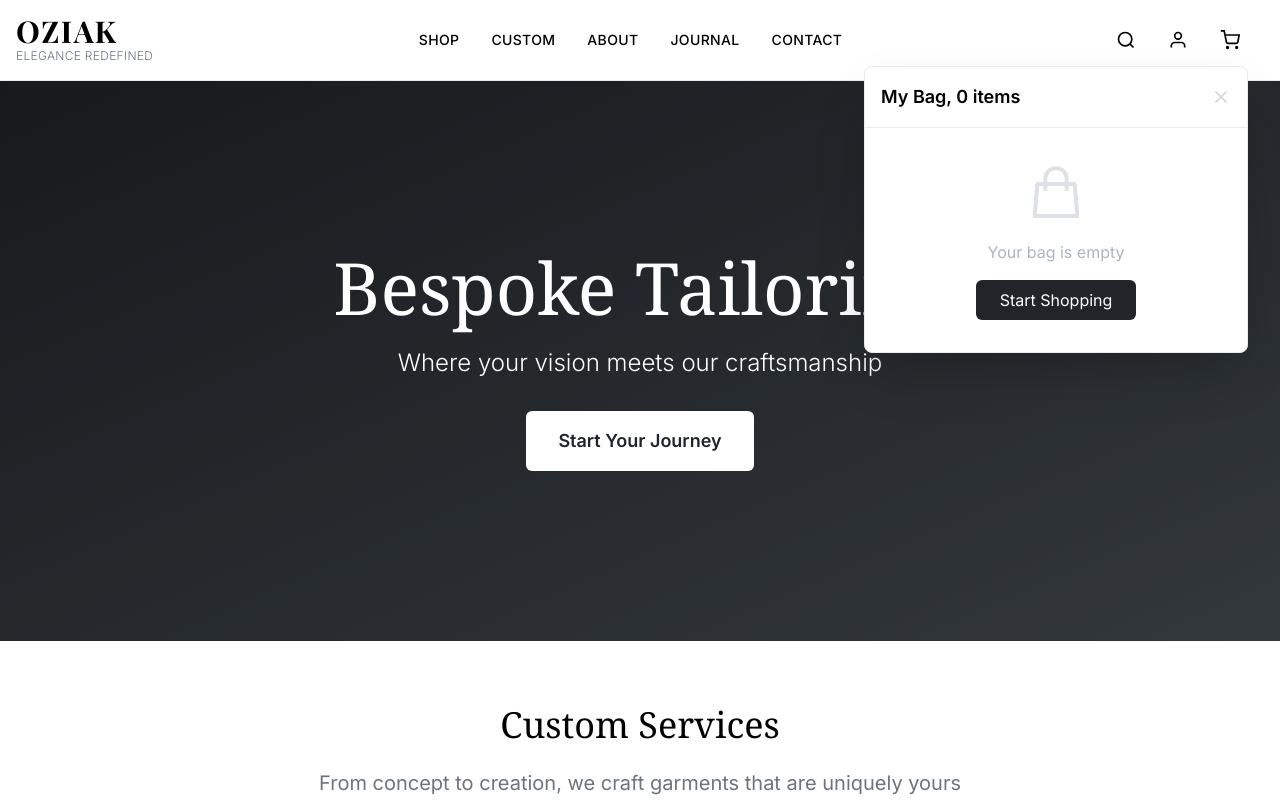
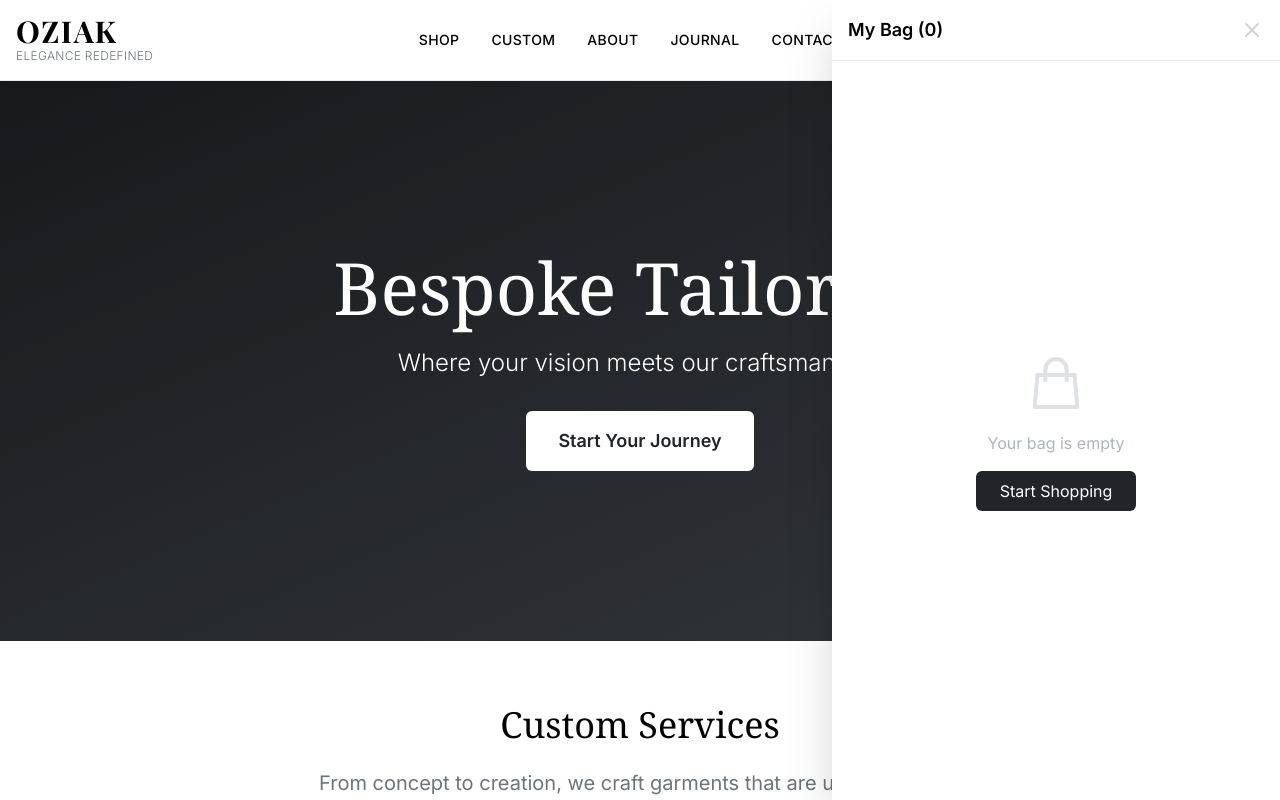
Before and after one commit to deviator53/oziak-e-commerce, a Next.js app: page /custom in a window 1280 px wide. Both pictures are taken after a click on the button 1230 px from the left and 40 px from the top of the page. Shown: the top 800 px of the page. Built offline with nearby package versions, Linux system fonts and the light colour scheme.

Commit message:
updates on carts etc

```diff
--- a/src/app/(frontend)/styles.css
+++ b/src/app/(frontend)/styles.css
@@ -29,6 +29,17 @@
       transform: translateX(100%);
     }
   }
+
+  @keyframes slide-in-right {
+    0% {
+      transform: translateX(100%);
+    }
+    100% {
+      transform: translateX(0);
+    }
+  }
+
+  --animate-slide-in-right: slide-in-right 0.3s ease-out;
 }
 
 
--- a/src/components/CartDropdown.tsx
+++ b/src/components/CartDropdown.tsx
@@ -56,19 +56,19 @@ export default function CartDropdown() {
         )}
       </button>
 
-      {/* Dropdown */}
+      {/* Cart Sidebar */}
       {isOpen && (
-        <div className="absolute right-0 mt-2 w-screen max-w-sm sm:w-96 bg-white shadow-2xl rounded-lg z-50 border border-gray-200 mx-4 sm:mx-0">
+        <>
+          {/* Sidebar panel */}
+          <div className="fixed right-0 top-0 h-full w-full max-w-md bg-white shadow-2xl z-50 transform transition-transform duration-300 ease-in-out animate-slide-in-right flex flex-col">
             <div className="p-4 border-b border-gray-200">
               <div className="flex items-center justify-between">
-              <h3 className="text-lg font-semibold">
-                My Bag, {cart.itemCount} {cart.itemCount === 1 ? 'item' : 'items'}
-              </h3>
+                <h3 className="text-lg font-semibold">My Bag ({cart.itemCount})</h3>
                 <button
                   onClick={() => setIsOpen(false)}
                   className="text-gray-400 hover:text-gray-600"
                 >
-                <svg className="w-5 h-5" fill="none" stroke="currentColor" viewBox="0 0 24 24">
+                  <svg className="w-6 h-6" fill="none" stroke="currentColor" viewBox="0 0 24 24">
                     <path
                       strokeLinecap="round"
                       strokeLinejoin="round"
@@ -81,7 +81,8 @@ export default function CartDropdown() {
             </div>
 
             {cart.items.length === 0 ? (
-            <div className="p-8 text-center">
+              <div className="flex-1 flex items-center justify-center p-8">
+                <div className="text-center">
                   <svg
                     className="w-16 h-16 text-gray-300 mx-auto mb-4"
                     fill="none"
@@ -104,9 +105,10 @@ export default function CartDropdown() {
                     Start Shopping
                   </Link>
                 </div>
+              </div>
             ) : (
               <>
-              <div className="max-h-96 overflow-y-auto">
+                <div className="flex-1 overflow-y-auto">
                   {cart.items.map((item) => (
                     <div
                       key={item.id}
@@ -130,7 +132,9 @@ export default function CartDropdown() {
                         <div className="flex-1 min-w-0">
                           <h4 className="font-medium text-sm mb-1 truncate">{item.name}</h4>
                           {item.size && <p className="text-xs text-gray-500">Size: {item.size}</p>}
-                        {item.color && <p className="text-xs text-gray-500">Color: {item.color}</p>}
+                          {item.color && (
+                            <p className="text-xs text-gray-500">Color: {item.color}</p>
+                          )}
                           <div className="flex items-center justify-between mt-2">
                             <span className="text-sm">Qty: {item.quantity}</span>
                             <span className="font-semibold text-sm">
@@ -190,6 +194,7 @@ export default function CartDropdown() {
               </>
             )}
           </div>
+        </>
       )}
     </div>
   )
--- a/src/components/FeaturedProducts.tsx
+++ b/src/components/FeaturedProducts.tsx
@@ -9,9 +9,9 @@ interface FeaturedProductsProps {
 
 export default function FeaturedProducts({ products }: FeaturedProductsProps) {
   const formatPrice = (price: number) => {
-    return new Intl.NumberFormat('en-US', {
+    return new Intl.NumberFormat('en-NG', {
       style: 'currency',
-      currency: 'USD',
+      currency: 'NGN',
     }).format(price)
   }
 
@@ -77,7 +77,7 @@ export default function FeaturedProducts({ products }: FeaturedProductsProps) {
                       </span>
                     )}
                   </div>
-                  <div className="opacity-0 group-hover:opacity-100 transition-opacity duration-200">
+                  <div>
                     <AddToCartButton product={product} size="sm" variant="outline" />
                   </div>
                 </div>
```
Lines whose indentation alone changed are shown as unchanged.
